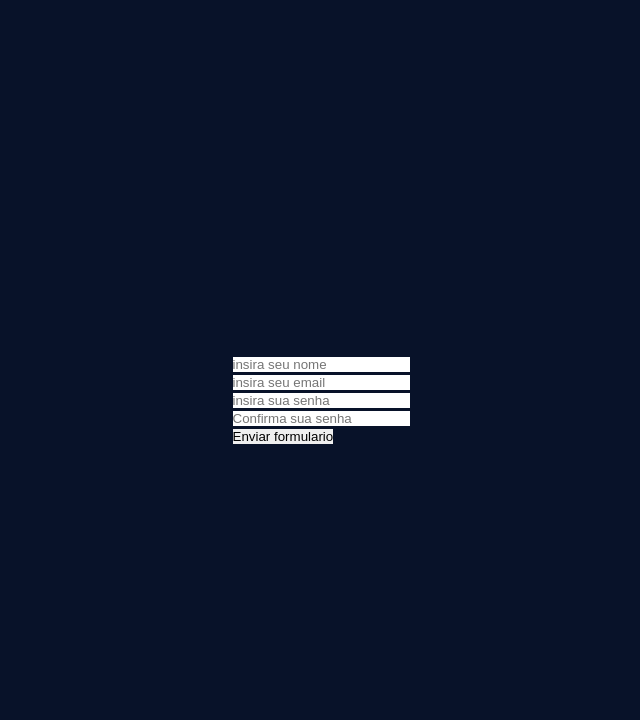
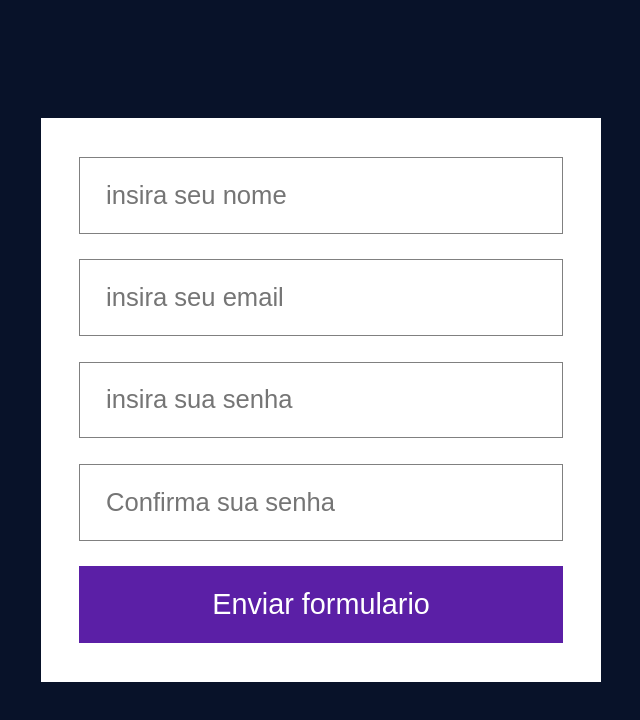
Before and after one commit to MarioLucas0/React-Hook-Form-yup, a React (Vite) app: page / in a window 1280 px wide. Shown: the top 720 px of the page, without its empty margins (319-959 px from the left). Built offline with nearby package versions, Linux system fonts and the light colour scheme.

Commit message:
:sparkles: feat: import React hook form and yup

```diff
--- a/package.json
+++ b/package.json
@@ -9,8 +9,11 @@
     "preview": "vite preview"
   },
   "dependencies": {
+    "@hookform/resolvers": "^2.9.10",
     "react": "^18.2.0",
-    "react-dom": "^18.2.0"
+    "react-dom": "^18.2.0",
+    "react-hook-form": "^7.38.0",
+    "yup": "^0.32.11"
   },
   "devDependencies": {
     "@types/react": "^18.0.22",
--- a/src/App.jsx
+++ b/src/App.jsx
@@ -1,22 +1,52 @@
-import './global.css'
+import { yupResolver } from '@hookform/resolvers/yup';
+import { useForm } from 'react-hook-form';
+import * as yup from 'yup';
+
+import styles from './form.module.css';
+
+
+const schema = yup.object({
+
+  nome: yup.string().required("Nome obrigatorio"),
+  email: yup.string().required("Email obrigatorio").email("E-mail invalido"),
+  password: yup.string().required("Senha obrigatorio").min(6,"No minimo 6 caracteres")
+
+}).required();
+
 
 function App() {
 
+  const { register, handleSubmit , formState: { errors } } = useForm({
+    resolver: yupResolver(schema)
+  })
+
+  const onSubmit = () => {
+        console.log("ok")
+  }
+
 
   return (
-    <form onSubmit>
-      <div>
-        <input type="text" placeholder='insira seu nome' />
+    <form  onSubmit={handleSubmit(onSubmit)} className={styles.contentForm} >
+
+      <div className={styles.formGroup}>
+        <input type="text" placeholder='insira seu nome' {...register("nome")} />
       </div>
-      <div>
-        <input type="email" placeholder='insira seu email' />
+      <span>{errors.nome?.message}</span>
+
+      <div className={styles.formGroup}>
+        <input type="email" placeholder='insira seu email' {...register("email")} />
       </div>
-      <div>
-        <input type="password" placeholder='insira sua senha ' />
+      <span>{errors.nome?.message}</span>
+
+      <div className={styles.formGroup}>
+        <input type="password" placeholder='insira sua senha ' {...register("password")} />
       </div>
-      <div>
-        <input type="tpassword" placeholder='Confirma sua senha' />
+      <span>{errors.nome?.message}</span>
+
+      <div className={styles.formGroup}>
+        <input type="password" placeholder='Confirma sua senha'  />
       </div>
+      <span>{errors.nome?.message}</span>
 
       <button type='submit'>Enviar formulario</button>
 
--- a/src/form.modules.css
+++ b/src/form.module.css
@@ -1,4 +1,5 @@
 .contentForm {
+
   background-color: white;
   width: 35rem;
   padding: 2.4rem;
@@ -10,10 +11,25 @@
 }
 .formGroup input[type="text"],
 .formGroup input[type="email"],
-formGroup input[type="password"] {
+.formGroup input[type="password"] {
+
   width: 100%;
   border: 1px solid gray;
   height: 4.8rem ;
   padding: 0 1.6rem;
   font-size: 1.6rem;
 }
+
+button {
+  width: 100%;
+  height:  4.8rem;
+  cursor: pointer;
+  font-size: 1.8rem;
+  background-color: #5b1fa6;
+  color: #FFFFFF;
+  transition: filter .3s;
+}
+
+button:hover {
+  filter: brightness(0.8);
+}
--- a/src/main.jsx
+++ b/src/main.jsx
@@ -1,6 +1,7 @@
 import React from 'react'
 import ReactDOM from 'react-dom/client'
 import App from './App'
+import './global.css'
 
 ReactDOM.createRoot(document.getElementById('root')).render(
   <React.StrictMode>
```
Also changed, not shown: 1 other file (tests, documents, lock files or other folders).
